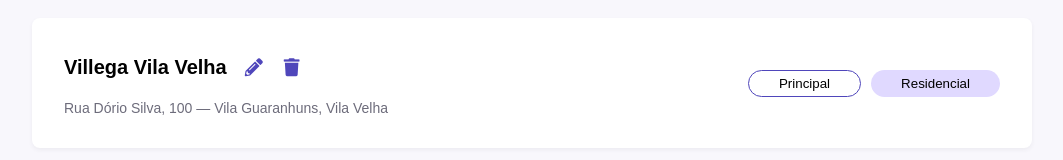
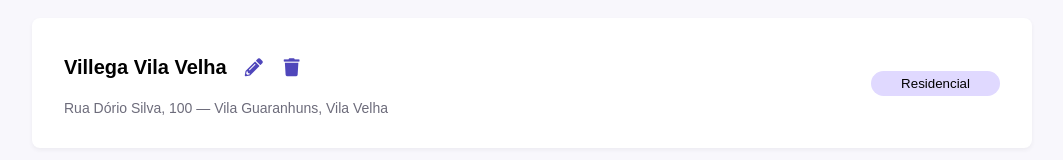
Before and after one commit to brunofilho1/address-list-challenge, a React (Create React App) app: page / in a window 1280 px wide. Shown: the part 179-339 px from the top of the page, without its empty margins (108-1171 px from the left). Built offline with nearby package versions, Linux system fonts and the light colour scheme.

Commit message:
fixed error when adding new address

```diff
--- a/src/components/styles.ts
+++ b/src/components/styles.ts
@@ -112,6 +112,14 @@ export const AddressContainer = styled.div`
         padding: 10px 40px;
         margin: 0 auto;
     }
+
+    h2, > i {
+        display: none;
+    }
+
+    .hiddenThisElement {
+        display: none;
+    }
 `;
 export const AddressCard = styled.div`
     background-color: #fff;
--- a/src/screens/home/index.tsx
+++ b/src/screens/home/index.tsx
@@ -1,15 +1,12 @@
 import React, { Fragment, useState } from 'react';
 import { Link } from 'react-router-dom';
 import { AddressCard, AddressContainer, AddressType, Button, Header, Main, SearchDiv } from '../../components/styles';
-
 import api from '../../services/adresses.json';
-var adressesApi = api.adresses;
-console.log(adressesApi);
 
 export default function HomeScreen() {
 
-    var lastIndex = adressesApi.length;
-    var beforeLastIndex = lastIndex - 4;
+    const [adresses, setAdresses] = useState(api.adresses)
+    console.log(adresses);
 
     return (
         <Fragment>
@@ -23,8 +20,9 @@ export default function HomeScreen() {
             </SearchDiv>
             <Main>
                 <AddressContainer>
-                    {adressesApi.slice(beforeLastIndex, lastIndex).reverse().map(address => (
-                        <AddressCard key={address.address} title={`Endereço ${address.name}`}>
+                    {adresses.slice().reverse().map(address => (
+                        <AddressCard key={address.address} title={`Endereço ${address.name}`} >
+                            <h2>Nenhum endereço ainda...<i className="fas fa-map-marked-alt"></i></h2>
                             <div className='address-box'>
                                 <div>
                                     <h1>{address.name}</h1>
@@ -35,12 +33,8 @@ export default function HomeScreen() {
                             </div>
                             <div className='address-type-box'>
                                 <AddressType
-                                className={address.type == 'Principal' ? 'active' : 'address-type'}
-                                title='Endereço Principal'>Principal</AddressType>
-
-                                <AddressType
-                                className={address.type == 'Residencial' ? 'active' : 'address-type'}
-                                title='Endereço Residencial'>Residencial</AddressType>
+                                className='active'
+                                title='Endereço Principal'>{address.type}</AddressType>
                             </div>
                         </AddressCard>
                     ))}
--- a/src/screens/new/index.tsx
+++ b/src/screens/new/index.tsx
@@ -1,15 +1,16 @@
 import React, { Fragment } from 'react';
 import { Link, useNavigate } from 'react-router-dom';
 import { Button, Header, Main, AddressForm } from '../../components/styles';
-
 import api from '../../services/adresses.json';
 var adresses = api.adresses;
+
 
 export default function NewAddressScreen() {
 
     var navigate = useNavigate();
 
     function registerAddress() {
+
         var select = document.getElementById("addressType") as HTMLSelectElement;
         var addressType = select?.options[select.selectedIndex].value;
         var name = document.getElementById('name') as HTMLInputElement;
--- a/src/services/adresses.json
+++ b/src/services/adresses.json
@@ -3,9 +3,8 @@
         {
             "type": "Residencial",
             "name": "Villega Vila Velha",
-            "zip": "03207-020",
+            "zip": "0g025398jJI#55jJKjjjs%",
             "address": "Rua Dório Silva, 100 — Vila Guaranhuns, Vila Velha"
         }
-
     ]
 }
```
